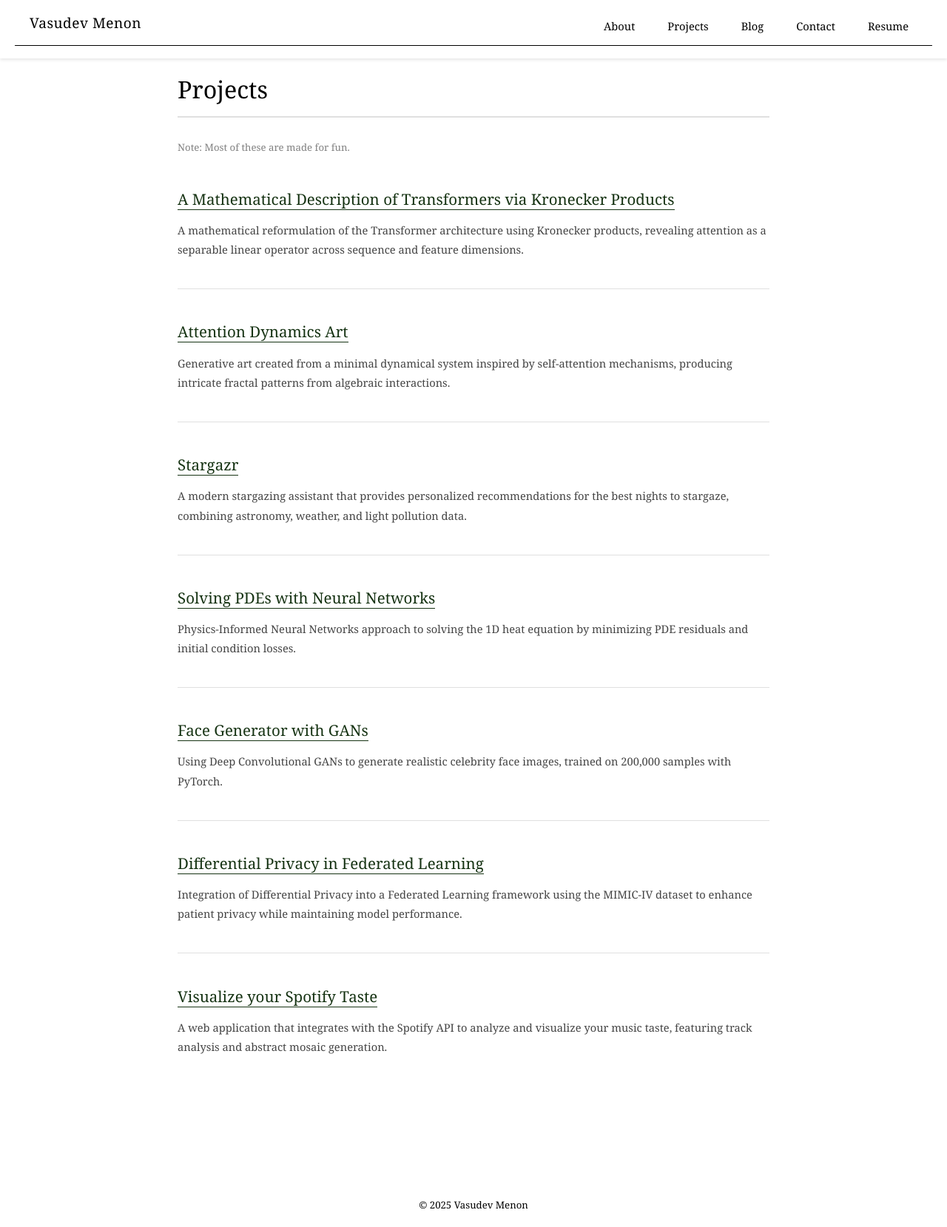
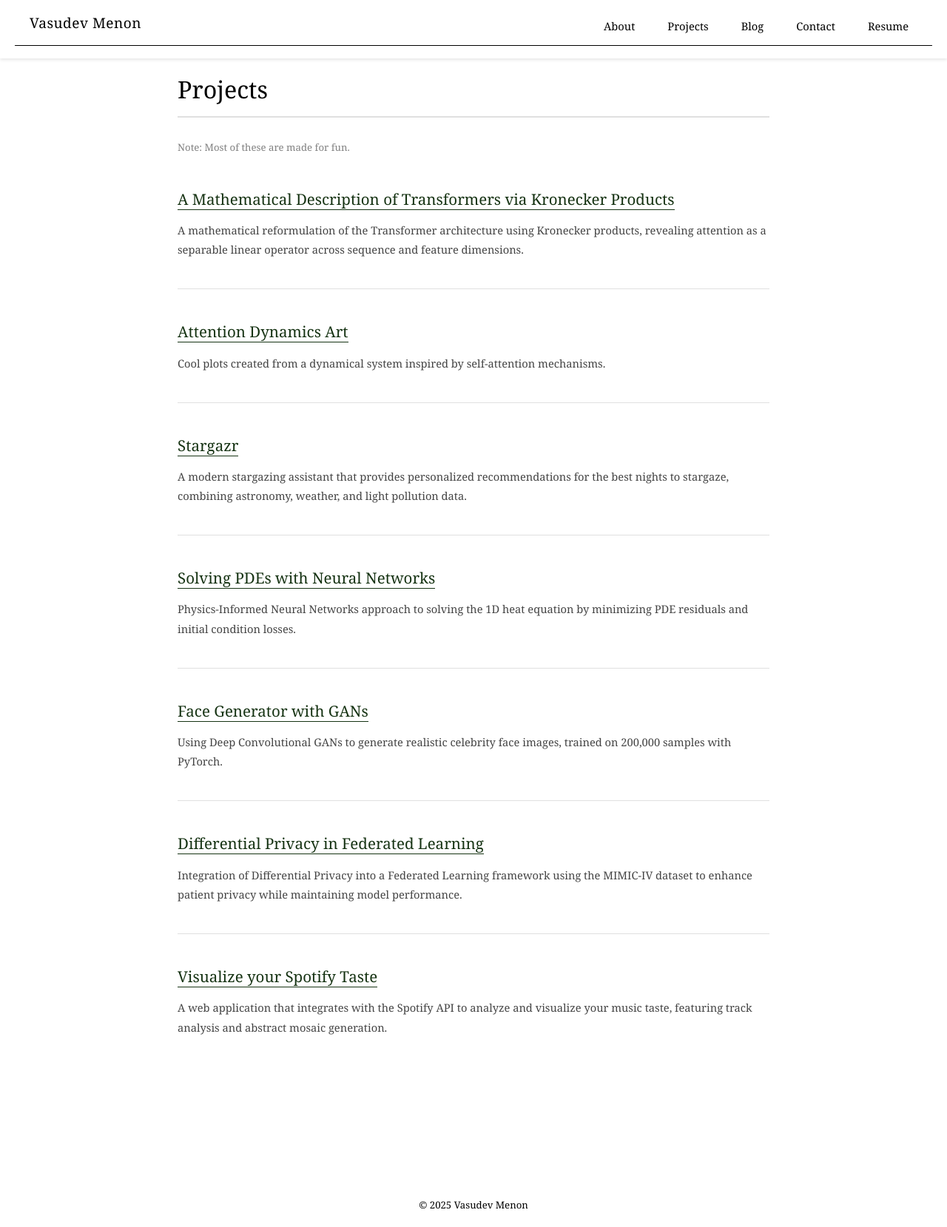
Before and after one commit to vmenon04/vmenon04.github.io, a Jekyll site: the page built from projects.html, in a window 1280 px wide. Shown: the whole page at 74% size. Built offline with Jekyll 4.4.1, drawn with Linux system fonts in a browser that asks for light colours; some of the changed lines change nothing that is shown.

Commit message:
update attention art page

````diff
--- a/_projects/attention-dynamics-art.md
+++ b/_projects/attention-dynamics-art.md
@@ -2,31 +2,28 @@
 layout: page
 title: Attention Dynamics Art
 date: 2025-11-04
-excerpt: Generative art created from a minimal dynamical system inspired by self-attention mechanisms, producing intricate fractal patterns from algebraic interactions.
+excerpt: Cool plots created from a dynamical system inspired by self-attention mechanisms.
 math: true
 links:
   paper: /assets/docs/Attention_Dynamics_Art.pdf
 ---
 
-## Abstract
-
-We explore a minimal dynamical system inspired by the mathematical structure of self-attention in neural networks {% cite vaswani2023attentionneed %}. Despite its simple linear-algebraic formulation, the system produces intricate and highly structured visual patterns when its parameters are varied. Each image represents the convergence landscape of this dynamical map across a two-dimensional parameter space, revealing emergent order arising from purely algebraic interactions. Our work is inspired by recent mathematical frameworks that treat self-attention as a dynamical interacting system {% cite geshkovski2025mathematicalperspectivetransformers %}.
-
-## Mathematical Formulation
-
-Let $d = 2$ be the dimension, $n = 20$ the number of points, and $T = 100$ the number of iterations. For each parameter pair $(a,b) \in [r_{\min}, r_{\max}]^2 = [-8,8]^2$, define:
+As part of some research I was doing, I was reading a paper about the mathematics of transformers {% cite geshkovski2025mathematicalperspectivetransformers %}. In it, they define transformers as a dynamical system, formulated as follows:
 
 $$
-W_K(a,b) = \begin{pmatrix} a & 0 \\ 0 & b \end{pmatrix}, \qquad W_Q, W_V \in \mathbb{R}^{d \times d}
+\dot{x}_i(t) = P^{\perp}_{x_i(t)}\!\left(
+    \frac{1}{Z_{\beta,i}(t)}
+    \sum_{j=1}^{n}
+        e^{\beta \langle Q(t)x_i(t), K(t)x_j(t)\rangle}
+        V(t)x_j(t)
+\right),\quad Z_{\beta,i}(t) = \sum_{k=1}^{n} e^{\beta \langle Q(t)x_i(t), K(t)x_k(t)\rangle}
 $$
 
-as fixed random matrices. Initialize $X^{(0)}(a,b) = [x^{(0)}_1, \dots, x^{(0)}_n]^\top \in \mathbb{R}^{n\times d}$ with random unit vectors:
+where $P^{\perp}_{x_i(t)}y = y - \langle x_i(t), y \rangle x_i(t)$ denotes the orthogonal projection onto the tangent space of the sphere at $x_i(t)$.
 
-$$
-\|x^{(0)}_i\|_2 = 1 \quad \forall i.
-$$
+I was interested in the "convergence" of these dynamics, that is, if I input a $n$ points, do they all eventually end up at one value? To test this, I made some simplifications:
 
-At each iteration $t = 0, 1, \dots, T-1$, the system evolves according to an attention-like mapping:
+Let $d = 2$ be the dimension, $n = 20$ the number of points, and $T = 100$ the number of iterations. We will set $W_K(a,b)$ as a matrix with $a$ and $b$ on the diagonal and randomize $W_Q, W_V$. Then, initialize $X^{(0)}(a,b) = [x^{(0)}_1, \dots, x^{(0)}_n]^\top \in \mathbb{R}^{n\times d}$ with random unit vectors. At each iteration $t = 0, 1, \dots, T-1$, we will "evolve" the system as follows:
 
 $$
 \begin{aligned}
@@ -35,41 +32,13 @@
 \end{aligned}
 $$
 
-followed by per-row normalization:
+and then we normalize
 
 $$
-x^{(t+1)}_i \leftarrow \frac{x^{(t+1)}_i}{\|x^{(t+1)}_i\|_2 + \varepsilon}, \quad \varepsilon = 10^{-8}.
+x^{(t+1)}_i \leftarrow \frac{x^{(t+1)}_i}{\|x^{(t+1)}_i\|_2}
 $$
 
-This iterative rule defines a nonlinear dynamical system on $(\mathbb{S}^{d-1})^n$. The softmax interaction couples all points through pairwise similarities determined by $W_Q$ and $W_K(a,b)$.
-
-### Convergence Landscape
-
-After $T$ iterations, convergence is measured via:
-
-$$
-\Delta(a,b) = \max_i |x^{(T)}_{i,1} - x^{(T)}_{1,1}|
-$$
-
-and a binary label is assigned:
-
-$$
-L(a,b) = \begin{cases} 1, & \text{if } \Delta(a,b) < 10^{-5},\\ 0, & \text{otherwise} \end{cases}
-$$
-
-Plotting $L(a,b)$ over the $(a,b)$-grid produces a monochrome image. White regions correspond to synchronized convergence, black regions to divergence or oscillatory behavior.
-
-## Methods
-
-Experiments were implemented in `PyTorch` on a NVIDIA Tesla T4 GPU via Google Colab, generating $1500\times1500$-resolution images in under one minute. Each image corresponds to a single random seed determining the initialization of $W_Q$, $W_V$, and $X^{(0)}$.
-
-### Parameter Grid Sampling and Visualization
-
-The $(a,b)$ parameter space is discretized uniformly over $[-8, 8]^2$ with $1500\times1500$ samples. For each grid point $(a,b)$, $W_K(a,b)$ is applied to the same initialized configuration $X^{(0)}$. Grid evaluations are batched and computed in parallel. The binary map $L(a,b)$ is rendered using `matplotlib` with bicubic interpolation and no axes. Pixels with $L(a,b) = 1$ are white, non-convergent regions are black.
-
-## Selected Artworks (Gallery)
-
-Gallery of convergence landscapes. Top left is generated with seed 1 and $W_K = W_Q = I$. The rest are generated with random seeds (left to right, top to bottom): 1679700, 5227590, 6306593, 6549664, 8012376.
+After doing so, we create a plot with the values of $a$ on the x-axis and the values of $b$ on the y-axis. If they covnerge, we color them white, else, black. It turns out that this process creates some super cool plots. See them below! Also, read the paper if you're more interested in the details.
 
 <div class="art-gallery">
   <img src="/assets/images/art1_Large.png" alt="Attention Dynamics Art 1" onclick="openLightbox(this.src)">
@@ -104,63 +73,6 @@
 });
 </script>
 
-## Code Listing
-
-Minimal reference implementation:
-
-```python
-import torch
-import numpy as np
-import matplotlib.pyplot as plt
-
-seed = 1
-torch.manual_seed(seed)
-device = torch.device("cuda" if torch.cuda.is_available() else "cpu")
-
-num_samples = 1500
-num_points = 20
-num_iterations = 100
-range_min, range_max = -8, 8
-d = 2
-
-WQ = torch.randn(d, d, device=device)
-WV = torch.randn(d, d, device=device)
-
-a_vals = np.linspace(range_min, range_max, num_samples)
-b_vals = np.linspace(range_min, range_max, num_samples)
-A, B = np.meshgrid(a_vals, b_vals)
-
-ab_grid = torch.tensor(np.stack([A.ravel(), B.ravel()], axis=-1), device=device, dtype=torch.float32)
-num_grid = ab_grid.shape[0]
-
-X_grid = torch.randn(num_grid, num_points, d, device=device)
-X_grid /= X_grid.norm(dim=-1, keepdim=True)
-
-WK_grid = torch.zeros(num_grid, d, d, device=device)
-WK_grid[:, 0, 0] = ab_grid[:, 0]
-WK_grid[:, 1, 1] = ab_grid[:, 1]
-
-for _ in range(num_iterations):
-    Q = X_grid @ WQ.T
-    K = X_grid @ WK_grid.transpose(1, 2)
-    V = X_grid @ WV.T
-    scores = torch.matmul(Q, K.transpose(1, 2))
-    attn = torch.softmax(scores, dim=-1)
-    X_grid = torch.matmul(attn, V)
-    X_grid = X_grid / (X_grid.norm(dim=-1, keepdim=True) + 1e-8)
-
-# Check convergence
-diff_grid = (X_grid[..., 0] - X_grid[:, 0, 0:1]).abs().max(dim=1).values
-labels_grid = (diff_grid < 1e-5).int().cpu().numpy().reshape(num_samples, num_samples)
-
-extent = [range_min, range_max, range_min, range_max]
-plt.figure(figsize=(5,5))
-plt.imshow(labels_grid.T, origin='lower', extent=extent, cmap='gray', interpolation='bicubic', alpha=1.0)
-plt.axis('off')
-plt.tight_layout()
-plt.show()
-```
-
 ---
 
 ## References
````
